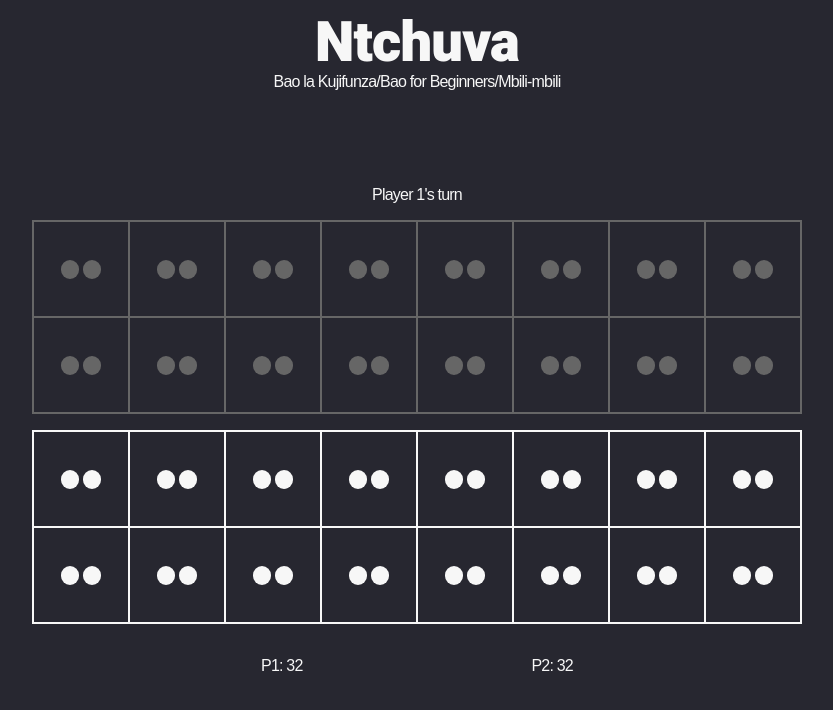
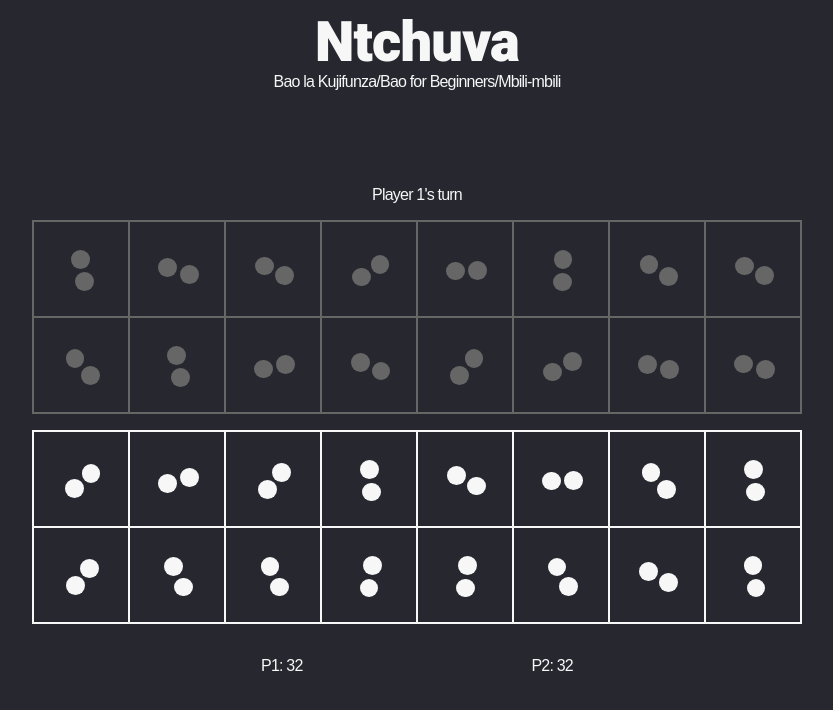
Before and after one commit to barnardnicholas/ntchuva, a React (Create React App) app: page / in a window 1280 px wide. Shown: the top 710 px of the page, without its empty margins (223-1056 px from the left). Built offline with nearby package versions, Linux system fonts and the light colour scheme; a web font is replaced by a local one.

Commit message:
Implement sprint animated counters

```diff
--- a/package.json
+++ b/package.json
@@ -13,6 +13,7 @@
     "react": "^18.2.0",
     "react-dom": "^18.2.0",
     "react-scripts": "5.0.1",
+    "react-spring": "^9.5.2",
     "sass": "^1.54.4",
     "typescript": "^4.7.4",
     "web-vitals": "^2.1.4"
--- a/src/_styles/components/board.scss
+++ b/src/_styles/components/board.scss
@@ -28,10 +28,6 @@ $square-width: calc((100vmin - 2rem) / 8);
       cursor: pointer;
       position: relative;
       z-index: 1;
-      display: flex;
-      justify-content: center;
-      align-items: center;
-      flex-wrap: wrap;
       transition: background-color 0.3s ease;
 
       &.active {
@@ -58,6 +54,9 @@ $square-width: calc((100vmin - 2rem) / 8);
         background-color: var(--main-typography);
         border-radius: 50%;
         margin: 0.1rem;
+        position: absolute;
+        top: calc(50% - 10%);
+        left: calc(50% - 10%);
       }
     }
 
--- a/src/components/BoardSquare.tsx
+++ b/src/components/BoardSquare.tsx
@@ -1,7 +1,7 @@
 import React from 'react';
 import { BoardSquare, PathSquare } from '../types/board';
 import { dummyKeyDown } from '../utils/utils';
-import Counter from './Counter';
+import SquareCounters from './SquareCounters';
 
 interface BoardSquareProps {
   square: BoardSquare;
@@ -18,7 +18,6 @@ function BoardSquareComponent({
   moveInProgress,
 }: BoardSquareProps) {
   const { i, player, pathOrder, value } = square;
-  const counters: number[] = new Array(value).fill(0).map((_: number, j: number) => j);
 
   function handleClick() {
     if (moveInProgress) return;
@@ -34,9 +33,7 @@ function BoardSquareComponent({
       role="button"
       tabIndex={0}
     >
-      {counters.map((j: number) => (
-        <Counter key={j} />
-      ))}
+      <SquareCounters value={value} />
     </div>
   );
 }
--- a/src/components/Counter.tsx
+++ b/src/components/Counter.tsx
@@ -1,7 +1,22 @@
 import React from 'react';
+import { useSpring, config, animated } from 'react-spring';
 
-function Counter() {
-  return <div className="counter" />;
+interface CounterProps {
+  top: string;
+  left: string;
+}
+
+function Counter({ top, left }: CounterProps) {
+  const styles = useSpring({
+    config: { ...config.wobbly },
+    from: { top: `${40}%`, left: `${40}%` },
+    to: {
+      top,
+      left,
+    },
+  });
+
+  return <animated.div className="counter" style={styles} />;
 }
 
 export default Counter;
--- /dev/null
+++ b/src/components/SquareCounters.tsx
@@ -0,0 +1,76 @@
+import React, { Fragment, useEffect, useState } from 'react';
+import usePrevious from '../hooks/usePrevious';
+import { rotate } from '../utils/utils';
+import Counter from './Counter';
+
+interface SquareCountersProps {
+  value: number;
+}
+
+const ringNumbers: number[][] = [
+  [1], // 1
+  [2], // 2
+  [3], // 3
+  [4], // 4
+  [1, 4], // 5
+  [1, 5], // 6
+  [1, 6], // 7
+  [2, 6], // 8
+  [3, 6], // 9
+  [3, 7], // 10
+  [4, 7], // 11
+  [4, 8], // 12
+]; // numbers of counters in concentric rings
+
+const d = 10;
+
+function SquareCounters({ value }: SquareCountersProps) {
+  const prevValue = usePrevious(value);
+
+  const getAngleOffsets = (ringNumber: number[]) => {
+    if (!ringNumber) return [0];
+    return ringNumber.map((n: number) => Math.random() * (360 / n));
+  };
+
+  const [angleOffsets, setAngleOffsets] = useState<number[]>(
+    getAngleOffsets(ringNumbers[value - 1]),
+  );
+
+  useEffect(() => {
+    if (value !== prevValue && !!ringNumbers[value - 1])
+      setAngleOffsets(getAngleOffsets(ringNumbers[value - 1]));
+  }, [value, prevValue]);
+
+  if (value <= 0) return null;
+  if (value === 1) return <Counter top={`${50 - 10}%`} left={`${50 - 10}%`} />;
+
+  return (
+    <>
+      {ringNumbers[value - 1].map((i: number, index: number) => {
+        const thisRing: number[] = new Array(i).fill(0).map((_: number, j: number) => j);
+        if (thisRing.length === 1)
+          return <Counter key={i} top={`${50 - d}%`} left={`${50 - d}%`} />;
+        return (
+          <Fragment key={i}>
+            {thisRing.map((j: number) => {
+              let r = 12 + index * 12; // ring radius
+              if (thisRing.length === 4) r += 5; // Special case for 4 counters
+              let a = (360 / thisRing.length) * j; // angle of rotation
+              if (angleOffsets[index]) a += angleOffsets[index];
+              const { x, y } = rotate(50, 50, 50 - r, 50, a); // New coords
+              return (
+                <Counter
+                  key={`${i}-${j}`}
+                  top={`${Number(y - d).toFixed(1)}%`}
+                  left={`${Number(x - d).toFixed(1)}%`}
+                />
+              );
+            })}
+          </Fragment>
+        );
+      })}
+    </>
+  );
+}
+
+export default SquareCounters;
```
Also changed, not shown: 1 other file (tests, documents, lock files or other folders).
